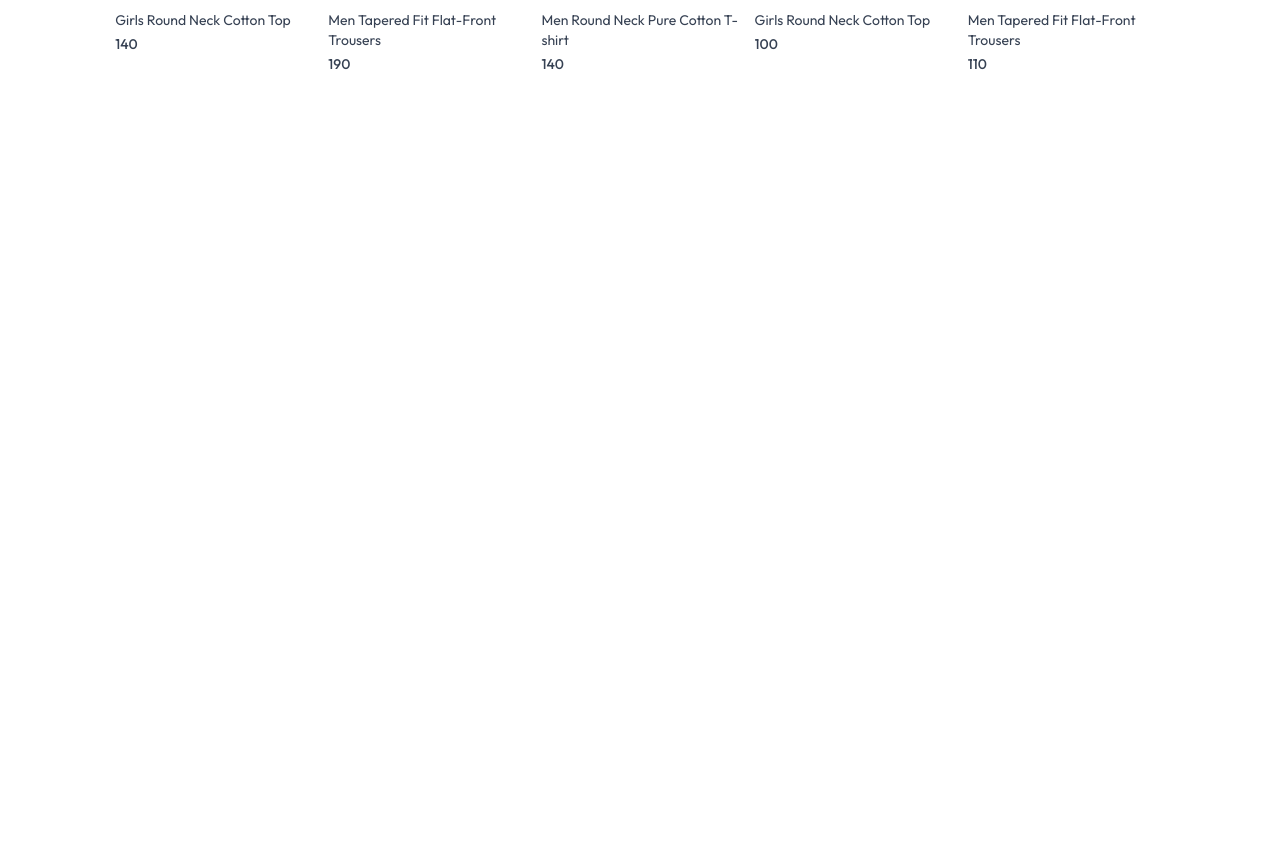
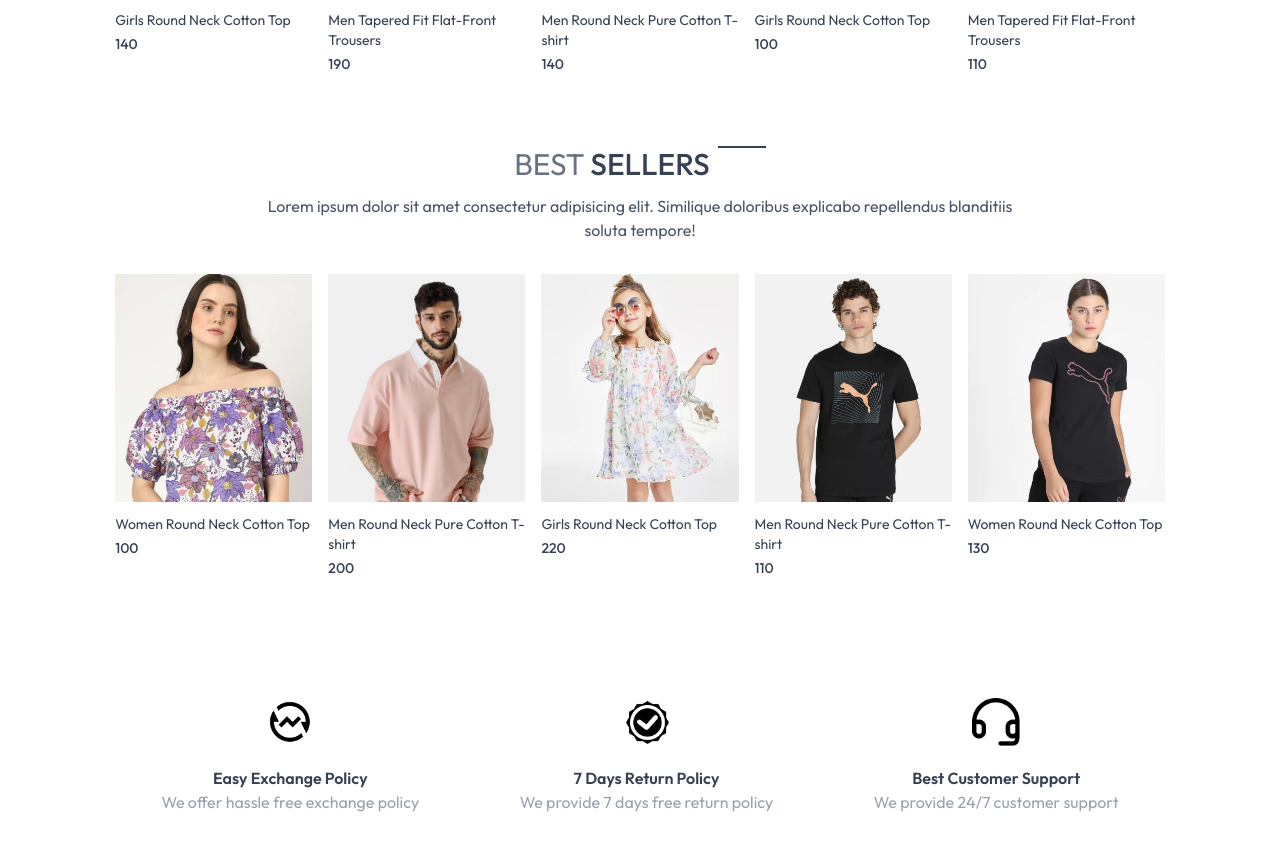
Before and after one commit to Priyank-211/E-commerseWeb, a React (Vite) app in the folder frontend/: page / in a window 1280 px wide. Shown: the part 1235-2086 px from the top of the page. Before the commit the page ends 1349 px from the top, so only its background shows below. Built offline with nearby package versions, Linux system fonts and the light colour scheme.

Commit message:
Bestseller and Policy component created

```diff
--- /dev/null
+++ b/frontend/src/components/Bestseller.jsx
@@ -0,0 +1,41 @@
+import React from 'react';
+import { useContext, useEffect, useState } from 'react';
+import { ShopContext } from '../context/ShopContext';
+import Title from './Title';
+import Productitem from './Productitem';
+
+const Bestseller = () => {
+  const { products } = useContext(ShopContext);
+  const [bestseller, setbestseller] = useState([]);
+
+  useEffect(() => {
+    const bestProduct = products.filter((item) => item.bestseller === true);
+    setbestseller(bestProduct.slice(0, 5));
+  }, []);
+
+  return (
+    <div className="my-10">
+      <div className="text-center text-3xl py-8">
+        <Title text1={'BEST'} text2={'SELLERS'} />
+        <p className="w-3/4 m-auto text-sm md:text-base text-gray-600">
+          Lorem ipsum dolor sit amet consectetur adipisicing elit. Similique
+          doloribus explicabo repellendus blanditiis soluta tempore!
+        </p>
+      </div>
+
+      <div className="grid grid-cols-2 sm:grid-cols-3 md:grid-cols-4 lg:grid-cols-5 gap-4 gap-y-6 ">
+        {bestseller.map((item, index) => (
+          <Productitem
+            key={index}
+            id={item._id}
+            image={item.image}
+            name={item.name}
+            price={item.price}
+          />
+        ))}
+      </div>
+    </div>
+  );
+};
+
+export default Bestseller;
--- a/frontend/src/components/Navbar.jsx
+++ b/frontend/src/components/Navbar.jsx
@@ -1,12 +1,14 @@
-import { assets } from "../assets/assets.js";
-import { Link, NavLink } from "react-router-dom";
-import { useState } from "react";
+import { assets } from '../assets/assets.js';
+import { Link, NavLink } from 'react-router-dom';
+import { useState } from 'react';
 
 const Navbar = () => {
   const [visible, setvisible] = useState(false);
   return (
     <div className="flex items-center justify-between py-5 font-medium">
-      <img className="w-36" src={assets.logo} alt="" />
+      <Link to="/">
+        <img className="w-36" src={assets.logo} alt="" />
+      </Link>
       <ul className="hidden sm:flex gap-5 text-sm text-gray-700">
         <NavLink to="/" className="flex flex-col items-center gap-1">
           <p>Home</p>
@@ -57,7 +59,7 @@
       {/* sidebar menu for small screen */}
       <div
         className={`absolute top-0 right-0 bottom-0 overflow-hidden bg-white transition-all ${
-          visible ? "w-full" : "w-0"
+          visible ? 'w-full' : 'w-0'
         }`}
       >
         <div className="flex flex-col text-gray-600">
--- /dev/null
+++ b/frontend/src/components/OurPolicy.jsx
@@ -0,0 +1,26 @@
+import React from 'react';
+import { assets } from '../assets/assets';
+
+const OurPolicy = () => {
+  return (
+    <div className="flex flex-col sm:flex-row justify-around gap-12 sm:gap-2 text-center py-20 text-xs sm:text-sm md:text-base text-gray-700 ">
+      <div>
+        <img src={assets.exchange_icon} className="w-12 m-auto mb-5" alt="" />
+        <p className="font-semibold">Easy Exchange Policy</p>
+        <p className="text-gray-400">We offer hassle free exchange policy</p>
+      </div>
+      <div>
+        <img src={assets.quality_icon} className="w-12 m-auto mb-5" alt="" />
+        <p className="font-semibold">7 Days Return Policy</p>
+        <p className="text-gray-400">We provide 7 days free return policy</p>
+      </div>
+      <div>
+        <img src={assets.support_img} className="w-12 m-auto mb-5" alt="" />
+        <p className="font-semibold">Best Customer Support</p>
+        <p className="text-gray-400">We provide 24/7 customer support</p>
+      </div>
+    </div>
+  );
+};
+
+export default OurPolicy;
--- a/frontend/src/components/Title.jsx
+++ b/frontend/src/components/Title.jsx
@@ -6,6 +6,7 @@
       <p className="text-gray-500">
         {text1} <span className="text-gray-700 font-medium">{text2}</span>
       </p>
+      <p className="w-8 sm:w-12 h-[1px] sm:h-[2px] bg-gray-700"></p>
     </div>
   );
 };
--- a/frontend/src/index.css
+++ b/frontend/src/index.css
@@ -12,3 +12,9 @@
 .prata-regular {
   font-family: 'Prata', serif;
 }
+@media (max-width: 640px) {
+  a.active {
+    background-color: black;
+    color: white;
+  }
+}
--- a/frontend/src/pages/Home.jsx
+++ b/frontend/src/pages/Home.jsx
@@ -1,13 +1,16 @@
 import React from 'react';
 import LatestCollection from '../components/LatestCollection';
-import Hero from "../components/Hero"
+import Hero from '../components/Hero';
+import BestSeller from '../components/Bestseller';
+import OurPolicy from '../components/OurPolicy';
 
 const Home = () => {
   return (
     <div>
       <Hero />
       <LatestCollection />
-      <div></div>
+      <BestSeller />
+      <OurPolicy />
     </div>
   );
 };
```
